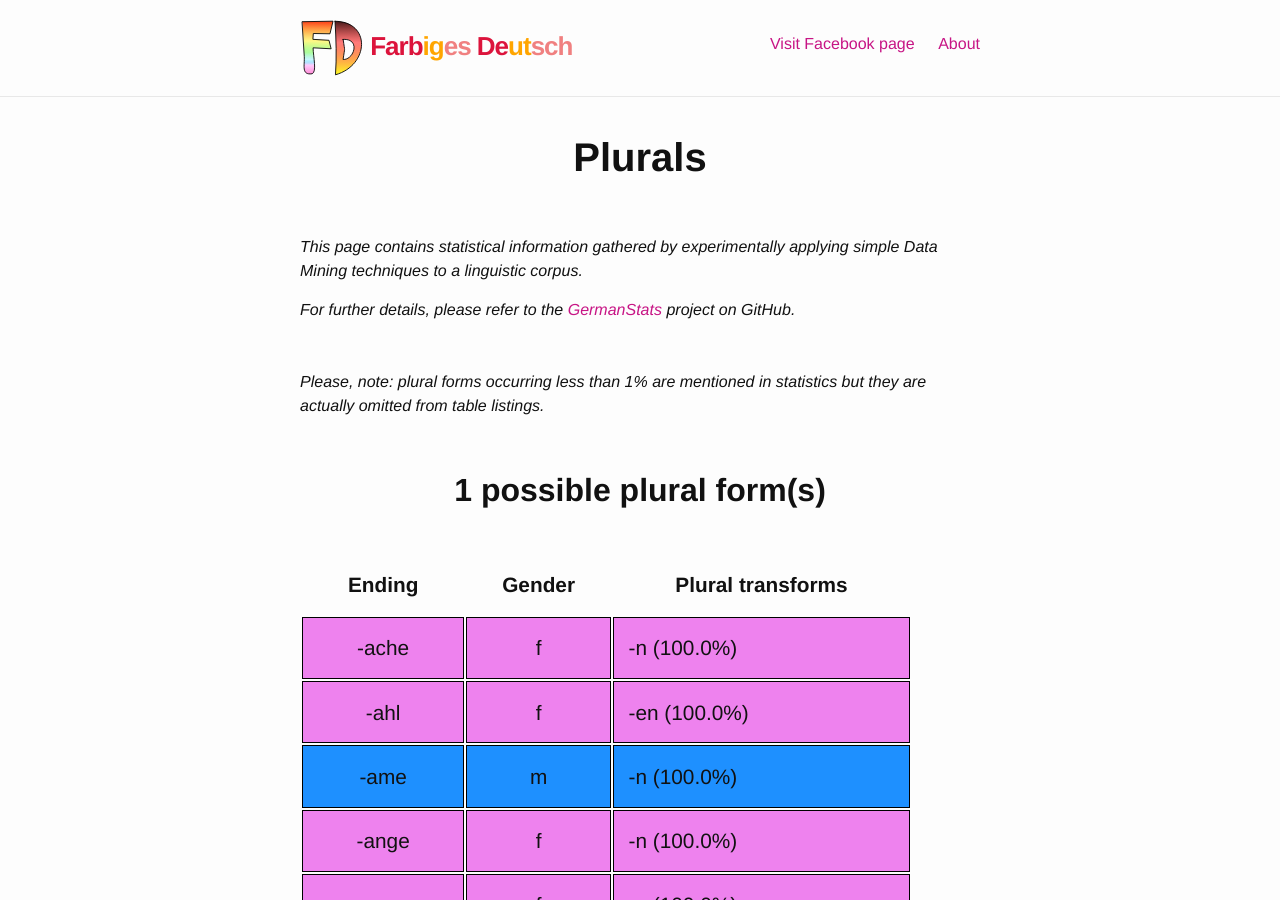
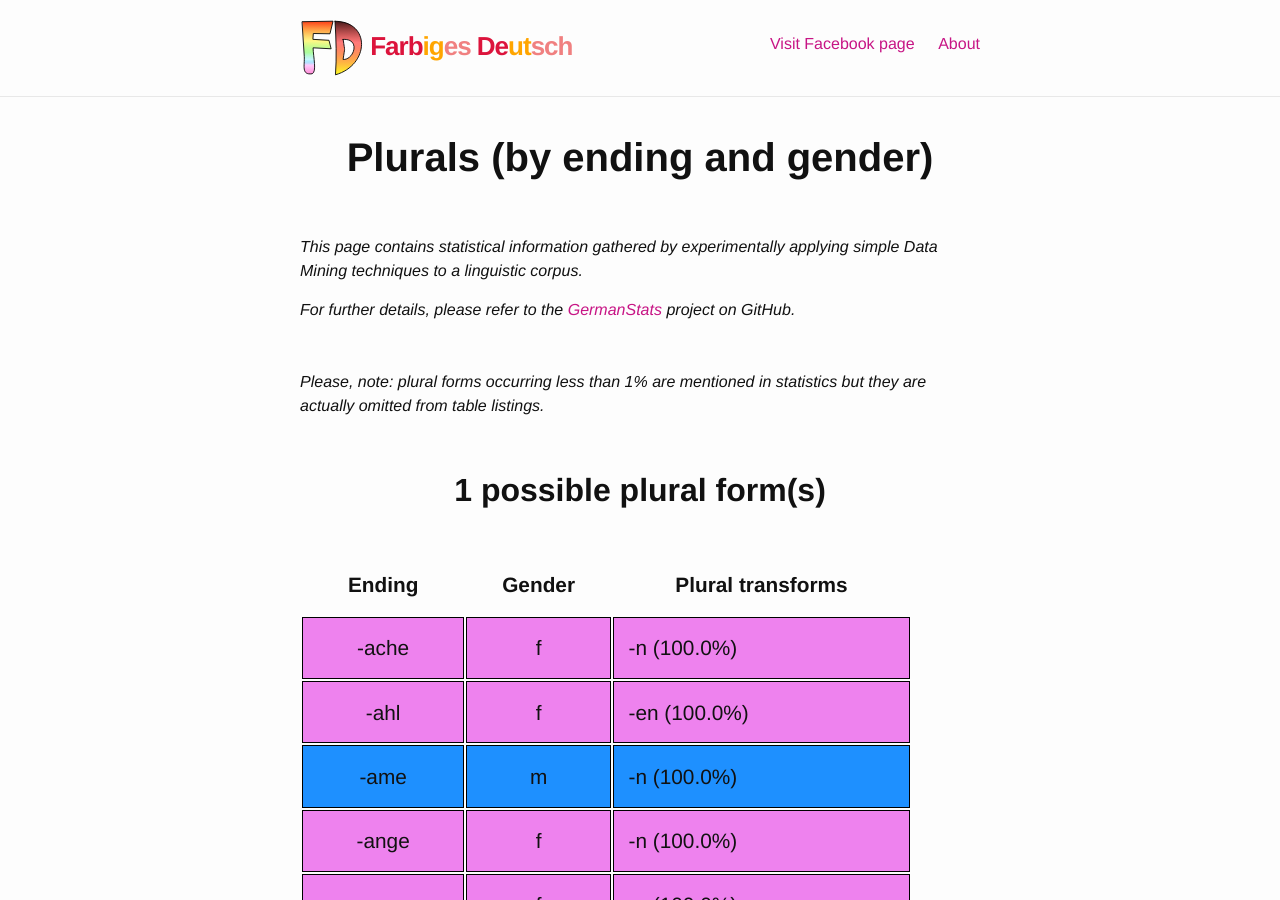
Before and after one commit to giancosta86/FarbigesDeutsch, a Jekyll site: the page built from plurals.html, in a window 1280 px wide and 900 px high. Built offline with Jekyll 4.4.1, drawn with Linux system fonts in a browser that asks for light colours.

Commit message:
Enhance title for "Plurals" page

```diff
--- a/plurals.html
+++ b/plurals.html
@@ -1,6 +1,6 @@
 ---
 layout: page
-title: Plurals
+title: Plurals (by ending and gender)
 bodyClass: plurals
 excerpt: How noun plural is affected by the word ending and gender
 ---
```
